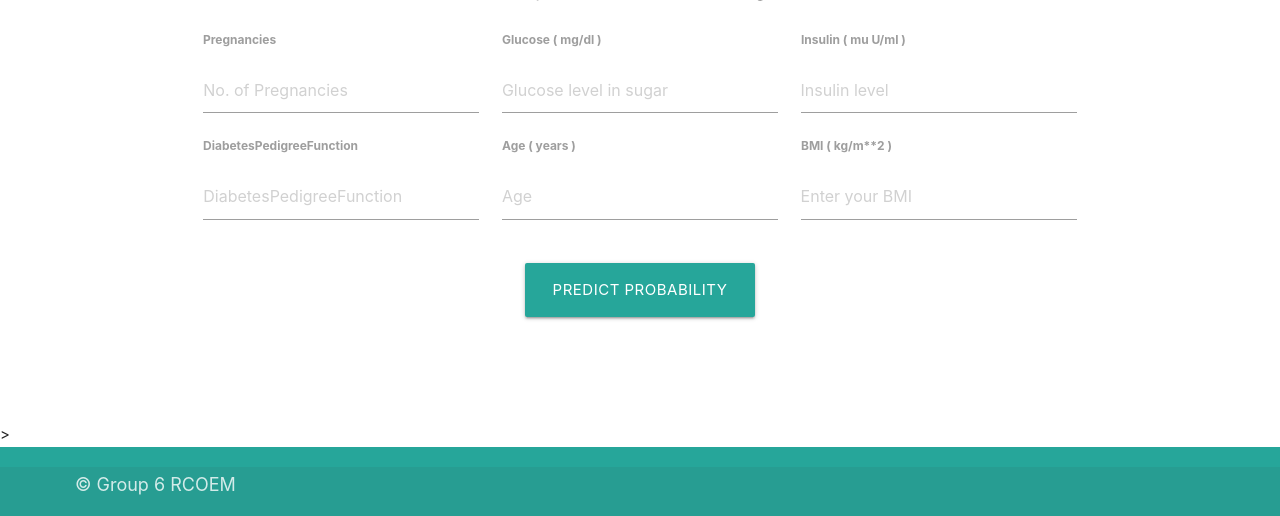
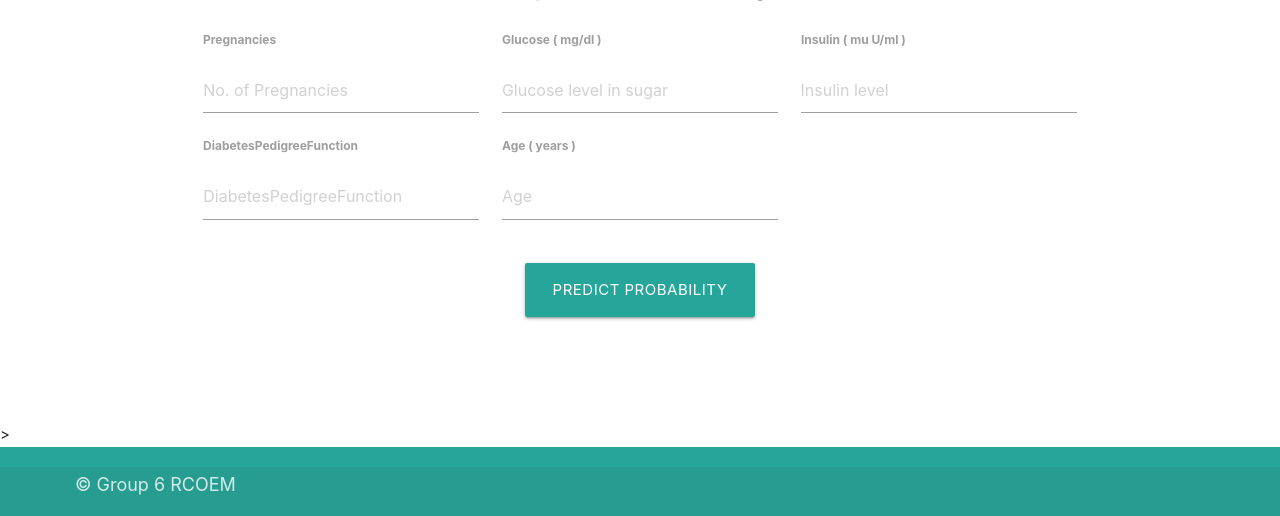
Before and after one commit to husainam/diabetes, a Flask app: page /sugar in a window 1280 px wide. Shown: the part 259-775 px from the top of the page. Run offline with Flask 2, Linux system fonts and the light colour scheme; parts of the project's set-up code (start-up, migrations or seed data) failed here and were passed over.

Commit message:
Update sugar.html

```diff
--- a/templates/sugar.html
+++ b/templates/sugar.html
@@ -69,11 +69,11 @@
                     <input id="_name" name="5" placeholder="Age" type="text" class="validate">
                 </div>
 
-               <div class="input-field col s4">
+<!--                <div class="input-field col s4">
               <label for="active"><b>BMI ( kg/m**2 ) </b></label>
               <br>
               <input id="bmi" name="6" placeholder="Enter your BMI" type="text" class="validate">
-          </div>
+          </div> -->
 
           </div>
 
```
